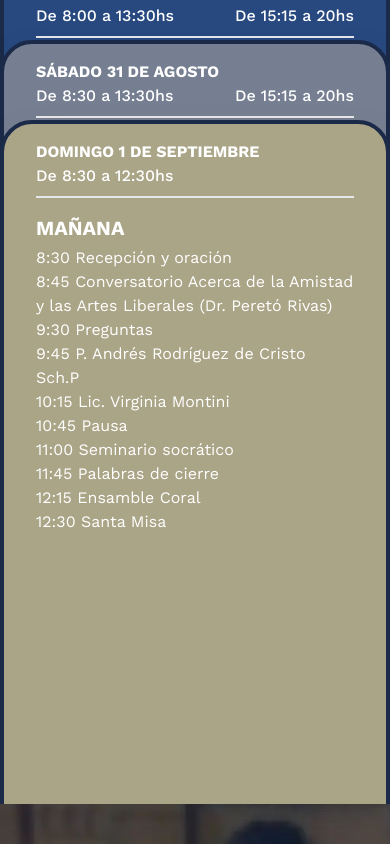
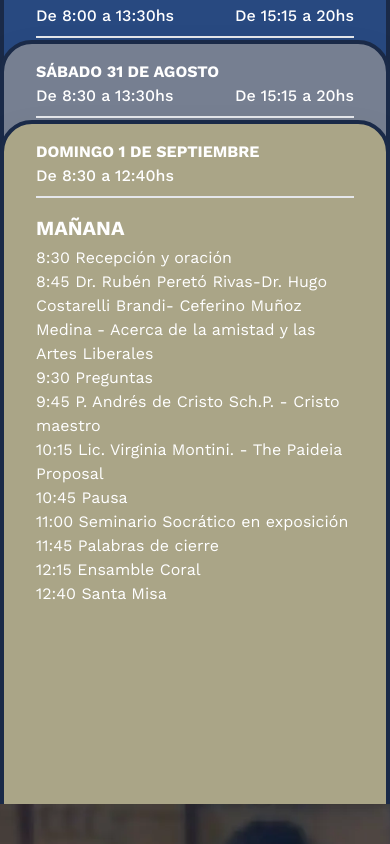
Before and after one commit to winforgeCNJ/CongresoEscolapios, a Next.js app: page / in a window 390 px wide. Shown: the part 4340-5184 px from the top of the page. Built offline with nearby package versions, Linux system fonts and the light colour scheme.

Commit message:
Update Chronogram

```diff
--- a/package.json
+++ b/package.json
@@ -10,7 +10,11 @@
   },
   "dependencies": {
     "@emailjs/browser": "^4.3.3",
+    "@emotion/react": "^11.11.4",
+    "@emotion/styled": "^11.11.5",
     "@mercadopago/sdk-react": "^0.0.19",
+    "@mui/icons-material": "^5.15.20",
+    "@mui/material": "^5.15.20",
     "@reduxjs/toolkit": "^2.2.5",
     "clsx": "^2.1.1",
     "formik": "^2.4.6",
--- /dev/null
+++ b/src/components/sections/chronogram/SearchModal.tsx
@@ -0,0 +1,71 @@
+import SearchIcon from "@mui/icons-material/Search";
+import { ModalTalleres } from "@/consts/chonogram";
+import React, { useState } from "react";
+import Modal from "@mui/material/Modal";
+import { Card, CardContent, CardHeader, Divider } from "@mui/material";
+
+interface Props {
+  el: string | ModalTalleres;
+}
+
+const SearchModal = ({ el }: Props) => {
+  const [isOpen, setIsOpen] = useState(false);
+
+  return (
+    <li className={"center flex gap-2 text-base"}>
+      {typeof el === "string" && el}
+      {isModalTalleres(el) && (
+        <>
+          {el?.title}
+          <span
+            className="inline-grid items-center justify-center gap-4 rounded-full bg-white/30 p-[2px]  transition-all hover:bg-white hover:text-primary"
+            onClick={(e) => {
+              e.stopPropagation();
+              setIsOpen(true);
+            }}
+          >
+            <SearchIcon fontSize="small" />
+          </span>
+          <Modal
+            open={isOpen}
+            onClose={() => setIsOpen(false)}
+            aria-labelledby="modal-modal-title"
+            aria-describedby="modal-modal-description"
+            className="grid place-items-center justify-center"
+          >
+            <Card className="max-h-[80vh] w-[95%] overflow-scroll text-primary">
+              <CardHeader
+                title={el?.title.toUpperCase()}
+                className="font-bold"
+              />
+              <Divider />
+              <CardContent className="flex flex-col gap-10 lg:flex-row">
+                {el?.content.map((el, index) => (
+                  <div key={index} className="lg:w-[25%]">
+                    <span className="text-1xl lg:h[40px] font-bold">
+                      {el.title}
+                    </span>
+                    {el.description.map((elDesc, index) => (
+                      <React.Fragment key={index}>
+                        <div className=" mt-2 text-xs font-bold lg:mt-4">
+                          <i>{elDesc.split("-")[0]}</i>
+                        </div>
+                        <div className="text-xs">{elDesc.split("-")[1]}</div>
+                      </React.Fragment>
+                    ))}
+                  </div>
+                ))}
+              </CardContent>
+            </Card>
+          </Modal>
+        </>
+      )}
+    </li>
+  );
+};
+
+export default SearchModal;
+
+const isModalTalleres = (el: any): el is ModalTalleres => {
+  return el && el.title && typeof el.title === "string";
+};
--- a/src/components/sections/chronogram/chonogram-card.tsx
+++ b/src/components/sections/chronogram/chonogram-card.tsx
@@ -3,6 +3,8 @@ import { ChonogramI } from "@/consts/chonogram";
 import { optionsChonogram } from ".";
 import { cn } from "@/lib/cn";
 import React from "react";
+
+import SearchModal from "./SearchModal";
 
 interface ChonogramCardProps {
   card: ChonogramI;
@@ -122,9 +124,7 @@ export default function ChonogramCard({
             </h4>
             <ul>
               {card.afternoonDescription?.coursesHours.map((el, index) => (
-                <li className={"text-base"} key={index}>
-                  {el}
-                </li>
+                <SearchModal el={el} key={index} />
               ))}
             </ul>
           </div>
--- a/src/consts/chonogram.ts
+++ b/src/consts/chonogram.ts
@@ -1,3 +1,8 @@
+export type ModalTalleres = {
+  title: string;
+  content: { title: string; description: string[] }[];
+} | null;
+
 export interface ChonogramI {
   id: 1 | 2 | 3;
   hostImg: string;
@@ -11,7 +16,7 @@ export interface ChonogramI {
   };
   afternoonDescription?: {
     title: string;
-    coursesHours: string[];
+    coursesHours: (string | ModalTalleres)[];
   };
 }
 
@@ -28,12 +33,12 @@ export const chonogram: ChonogramI[] = [
       coursesHours: [
         "8:00 Acreditación",
         "8:30 Apertura y presentación",
-        "9:00 Dr. Carlos Torrendell",
+        "9:00 Dr. Carlos Torrendell - La dinámica de la política educativa en Argentina",
         "9:30 Dr. Horacio Ferreyra",
-        "10:00 Dra. Catherine L'Ecuyer",
+        "10:00 Dra. Catherine L'Ecuyer - De dónde vienen y a dónde van los métodos educativos que están en nuestras aulas",
         "10:45 Preguntas",
         "11:00 Pausa",
-        "11:30 Dra. Paola Scarinci de Delbosco",
+        "11:30 Dra. Paola Scarinci de Delbosco - Lo útil de lo “inútil”: cómo los estudios humanísticos abren la mente. ",
         "12:15 Preguntas",
         "12:30 Santa Misa",
         "13:30 Almuerzo/Pausa",
@@ -42,13 +47,76 @@ export const chonogram: ChonogramI[] = [
     afternoonDescription: {
       title: "Tarde",
       coursesHours: [
-        "15:15 Talleres",
-        "16:00 Talleres",
-        "16:45 Pausa",
-        "17:00 Dra. Catherine L'Ecuyer",
-        "17:45 Preguntas",
-        "18:15 Mesa redonda",
-        "19:00 Mesa Redonda",
+        {
+          title: "15:15 Talleres",
+          content: [
+            {
+              title: "PASTORAL Y TEOLOGÍA",
+              description: [
+                "Hno. Diego Correa y Juan Carlos Scoppa - Aprendizaje en servicio como herramienta educativa y de evangelización (Experiencia)",
+                "Madre Melisa, SP - La Oración continua en la tradición escolapia",
+              ],
+            },
+            {
+              title: "PEDAGOGÍA Y DIDÁCTICA",
+              description: [
+                "Agustín Suárez y Benjamín D'Amario - Evangelización del currículum e integración de ámbitos de estudio (Experiencia)",
+                "P.G. Serpez Sch.P. y P.Matías Pavón Sch.P. - La educación humanista y occidente: Proyecto de Humanidades",
+              ],
+            },
+            {
+              title: "HUMANISMO Y ARTE",
+              description: [
+                "P. Marcelo Benítez - Literatura y Fe en Charles Peguy (Ponencia)",
+                "Dr. Félix Lamas(h) - El camino del héroe en la literatura (Taller/Ponencia)",
+              ],
+            },
+            {
+              title: "GESTIÓN EDUCATIVA Y ORGANIZACIÓN",
+              description: [
+                "Lic. Inés Frank - El cuidado de las personas en la escuela católica (ponencia)",
+                "Leandro Maximino - La libertad de enseñanza, condición y requisito para la educación católica",
+              ],
+            },
+          ],
+        },
+        "16:15 Pausa",
+        "16:45 Jorge O'Reilly - Bolsillos de cristiandad: asistencia a las familias para una educación integral",
+        "17:15 Dra. Catherine L'Ecuyer - ¿Cómo educar la atención en un mundo con más pantallas que ventanas?",
+        "18:15 Pausa",
+        {
+          title: "18:30 Talleres",
+          content: [
+            {
+              title: "PASTORAL Y TEOLOGÍA",
+              description: [
+                "Florencia Schneider, Marina Fasano y Sebastián Plá - Forja del carácter moral(Experiencia)",
+                "Patricio Videla, Denise Tagliaferro y Hno. Martín Vélez - La educación sexual integral en las Escuelas Católicas: peeavas",
+              ],
+            },
+            {
+              title: "PEDAGOGÍA Y DIDÁCTICA",
+              description: [
+                "Candelaria Luque y Hernán Ojeda - El Inglés como estrategia de formación humanista y cristiana (experiencia)",
+                "Alejandro Juy G. Armando - Seminario Socrático: innovar en una propuesta humanista (experiencia)",
+              ],
+            },
+            {
+              title: "HUMANISMO Y ARTE",
+              description: [
+                "Leonardo Caviglia - El misterio del hombre en la obra de C.S. Lewis (Ponencia)",
+                "Jeremías Carrió, Betsabé Gómez y Néstor Luján - Castellani-Marechal-Hugo Wast: conversatorio",
+              ],
+            },
+            {
+              title: "GESTIÓN EDUCATIVA Y ORGANIZACIÓN",
+              description: [
+                "P. Guillermo Serpez y P. Matías Pavón - Estrategias e instrumentos para la gestión humanista de la escuela (Experiencia)",
+                "Natalí Suárez y Marisol Gutierrez - Los hogares de día ¿educación no formal humanista?",
+              ],
+            },
+          ],
+        },
         "20:00 Cierre",
       ],
     },
@@ -67,9 +135,11 @@ export const chonogram: ChonogramI[] = [
         "8:45 Dr. Daniel Lasa",
         "9:30 Preguntas",
         "9:45 P. Marcelo Benítez Sch.P",
-        "10:30 Pausa",
-        "10:45 Conversatorio sobre la Paideia Griega y la Educación en los Padres de la Iglesia (Dr. Cornavaca, Dr. Pedro Villagra y Dr.Caballero)",
-        "11:45 Dra. Graciela Hernandez",
+        "10:15 Pausa",
+        "10:30 Carlos Hoevel - ¿Es posible recrear hoy la idea clásica de la Universidad? Diálogo con J.H. Newman",
+        "11:00 Dr. Ramón Cornavaca,  Dr. Pedro Villagra y Dr. Cavallero: Conversatorio sobre Paideia Griega y Educación en los Padres de la Iglesia",
+        "11:45 Pausa",
+        "12:00 Dra. Graciela Hernández - Las artes liberales y las humanidades",
         "12:30 Santa Misa",
         "13:30 Almuerzo/Pausa",
       ],
@@ -77,10 +147,72 @@ export const chonogram: ChonogramI[] = [
     afternoonDescription: {
       title: "Tarde",
       coursesHours: [
-        "15:15 Talleres",
-        "16:15 Talleres",
-        "17:30 Talleres",
-        "18:30 Actividad Artística",
+        {
+          title: "15:15 Talleres",
+          content: [
+            {
+              title: "PASTORAL Y TEOLOGÍA",
+              description: [
+                "Denise Tagliaferro y Susana Pérez - La atención pastoral y formación de las familias que se acercan a la propuesta escolar",
+              ],
+            },
+            {
+              title: "PEDAGOGÍA Y DIDÁCTICA",
+              description: [
+                "Gisela Petrocelli, Belén Bruhn y Marina Fassano - El trivium como diseño innovador para la educación básica",
+                "Ignacio López - La educación diferenciada en la propuesta humanista",
+              ],
+            },
+            {
+              title: "HUMANISMO Y ARTE",
+              description: [
+                "Benjamín D´Amario - El humanismo de Saint Exupery en El principito",
+                "Alejandro Frigolé - La formación humana a través de la literatura en la obra J.R.R. Tolkien. ",
+              ],
+            },
+            {
+              title: "GESTIÓN EDUCATIVA Y ORGANIZACIÓN",
+              description: [
+                "P. Mariano Bozini Sch.P y P. Andrés Krivanosof Sch.P. - Propuesta de formación continua docente en la identidad católica fecunda",
+                "P. Sergio Conci Sch.P. - ¿Qué hace a una escuela católica?",
+              ],
+            },
+          ],
+        },
+        "16:30 Pausa",
+        {
+          title: "17:00 Talleres",
+          content: [
+            {
+              title: "PASTORAL Y TEOLOGÍA",
+              description: [
+                "P. Andrés Rodríguez Sch.P. - La formación catequística y el proceso pastoral",
+                "P. Federico Bizzari Sch.P. - El proceso de la pastoral infantil y juvenil integrado en el planteo curricular de la escuela católica",
+                "Orador - Conversatorio sobre la relación entre familia y escuela",
+              ],
+            },
+            {
+              title: "PEDAGOGÍA Y DIDÁCTICA",
+              description: [
+                "P. Sergio Conci Sch.P. y Graciela Hernández de Lamas - El cuadrivium como una propuesta arriesgada y posible",
+                "María  de Olmos, Laura Montini y Claudia Juy - Una propuesta integral y de tradición humanista para el nivel inicial ",
+              ],
+            },
+            {
+              title: "HUMANISMO Y ARTE",
+              description: [
+                "P. Gonzalo Sch.P., P. Mariano Sch.P. y Hno. Santiago Catalán - Taller de Caligrafía",
+              ],
+            },
+            {
+              title: "GESTIÓN EDUCATIVA Y ORGANIZACIÓN",
+              description: [
+                "P. Joaquín Spina Sch.P. - Formación de líderes en la tradición humanista ",
+              ],
+            },
+          ],
+        },
+        "18:15 Evento Cultural",
         "20:00 Cierre",
       ],
     },
@@ -89,21 +221,21 @@ export const chonogram: ChonogramI[] = [
     id: 3,
     hostImg: "/assets/chonogram/paola-delbosco.webp",
     date: "Domingo 1 de septiembre",
-    to: "De 8:30 a 12:30hs",
+    to: "De 8:30 a 12:40hs",
     isOpen: false,
     morningDescription: {
       title: "Mañana",
       coursesHours: [
         "8:30 Recepción y oración",
-        "8:45 Conversatorio Acerca de la Amistad y las Artes Liberales (Dr. Peretó Rivas)",
+        "8:45 Dr. Rubén Peretó Rivas-Dr. Hugo Costarelli Brandi- Ceferino Muñoz Medina - Acerca de la amistad y las Artes Liberales",
         "9:30 Preguntas",
-        "9:45 P. Andrés Rodríguez de Cristo Sch.P",
-        "10:15 Lic. Virginia Montini",
+        "9:45 P. Andrés de Cristo Sch.P. - Cristo maestro ",
+        "10:15 Lic. Virginia Montini. - The Paideia Proposal",
         "10:45 Pausa",
-        "11:00 Seminario socrático",
+        "11:00 Seminario Socrático en exposición",
         "11:45 Palabras de cierre",
         "12:15 Ensamble Coral",
-        "12:30 Santa Misa",
+        "12:40 Santa Misa",
       ],
     },
     afternoonDescription: undefined,
```
Also changed, not shown: tsconfig.json (+7 -1 lines), 1 other file (tests, documents, lock files or other folders).
